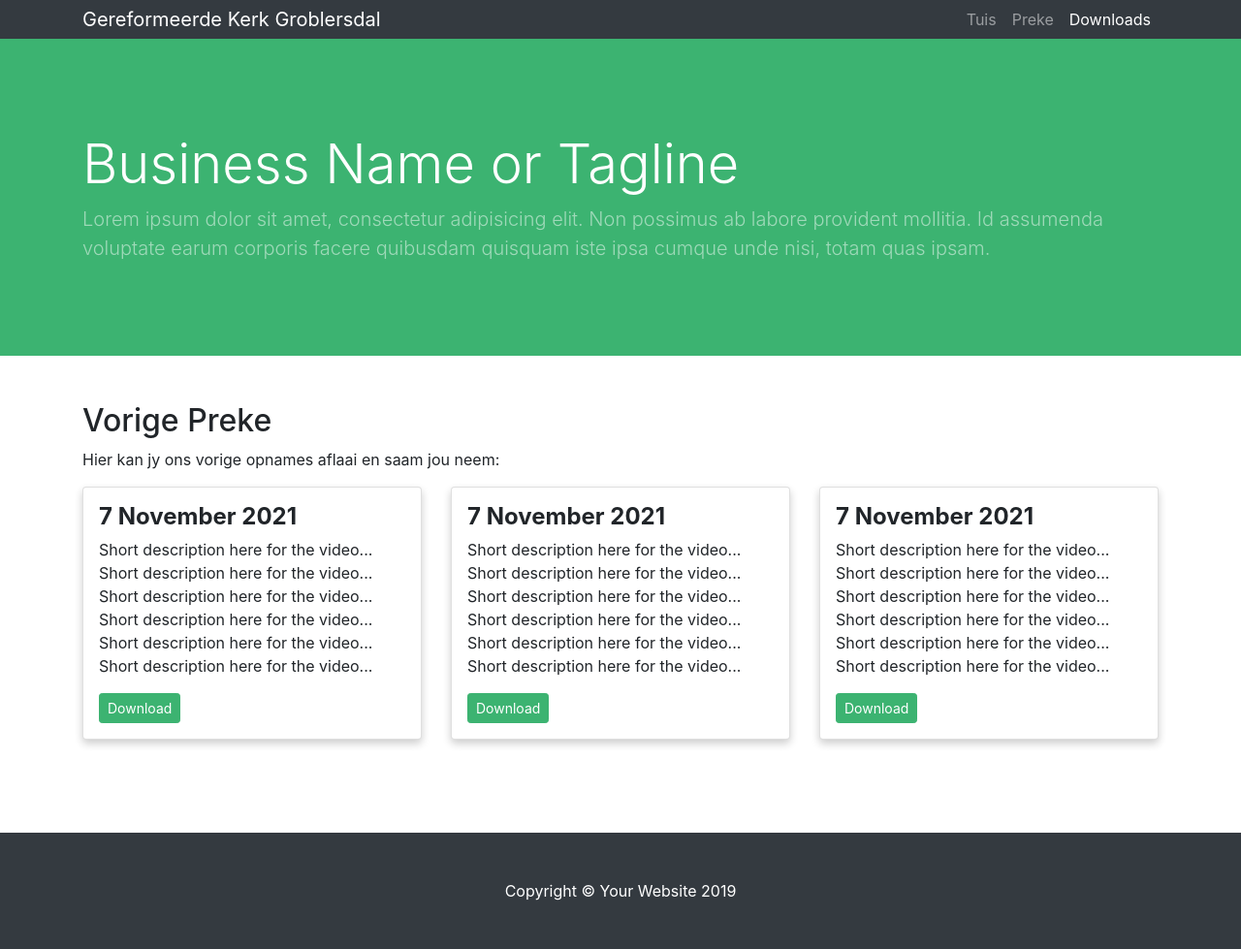
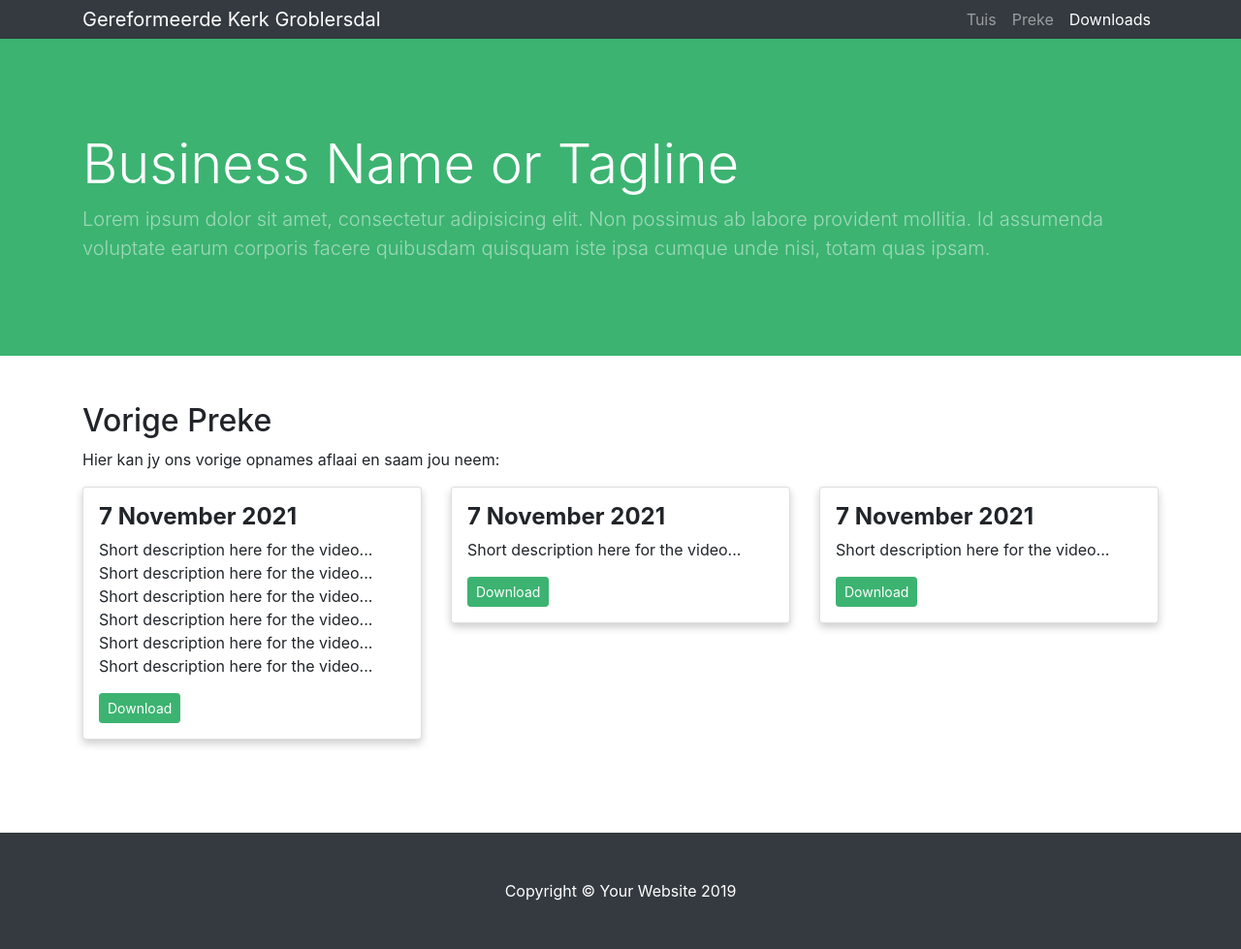
Before and after one commit to sharu725/business-frontpage, a Jekyll site: the page built from _pages/downloads.md, in a window 1280 px wide. Shown: the whole page at 97% size. Built offline with Jekyll 4.4.1, drawn with Linux system fonts in a browser that asks for light colours; nearby versions of some CDN libraries; library files that are not in the unit come from our copies; comment, search, counter and statistics services are not loaded; our own code applies the rules of GitHub Pages for plain Markdown files.

Commit message:
Update downloads.md

```diff
--- a/_pages/downloads.md
+++ b/_pages/downloads.md
@@ -21,7 +21,7 @@
     <div class="card">
       <div class="card_container">
         <h4><b>7 November 2021</b></h4>
-        <p>Short description here for the video... Short description here for the video... Short description here for the video... Short description here for the video... Short description here for the video... Short description here for the video...</p>
+        <p>Short description here for the video...</p>
         <a class="btn btn-primary btn-sm" href="#">Download</a>
       </div>
     </div>
@@ -30,7 +30,7 @@
     <div class="card">
       <div class="card_container">
         <h4><b>7 November 2021</b></h4>
-        <p>Short description here for the video... Short description here for the video... Short description here for the video... Short description here for the video... Short description here for the video... Short description here for the video...</p>
+        <p>Short description here for the video...</p>
         <a class="btn btn-primary btn-sm" href="#">Download</a>
       </div>
     </div>
```
